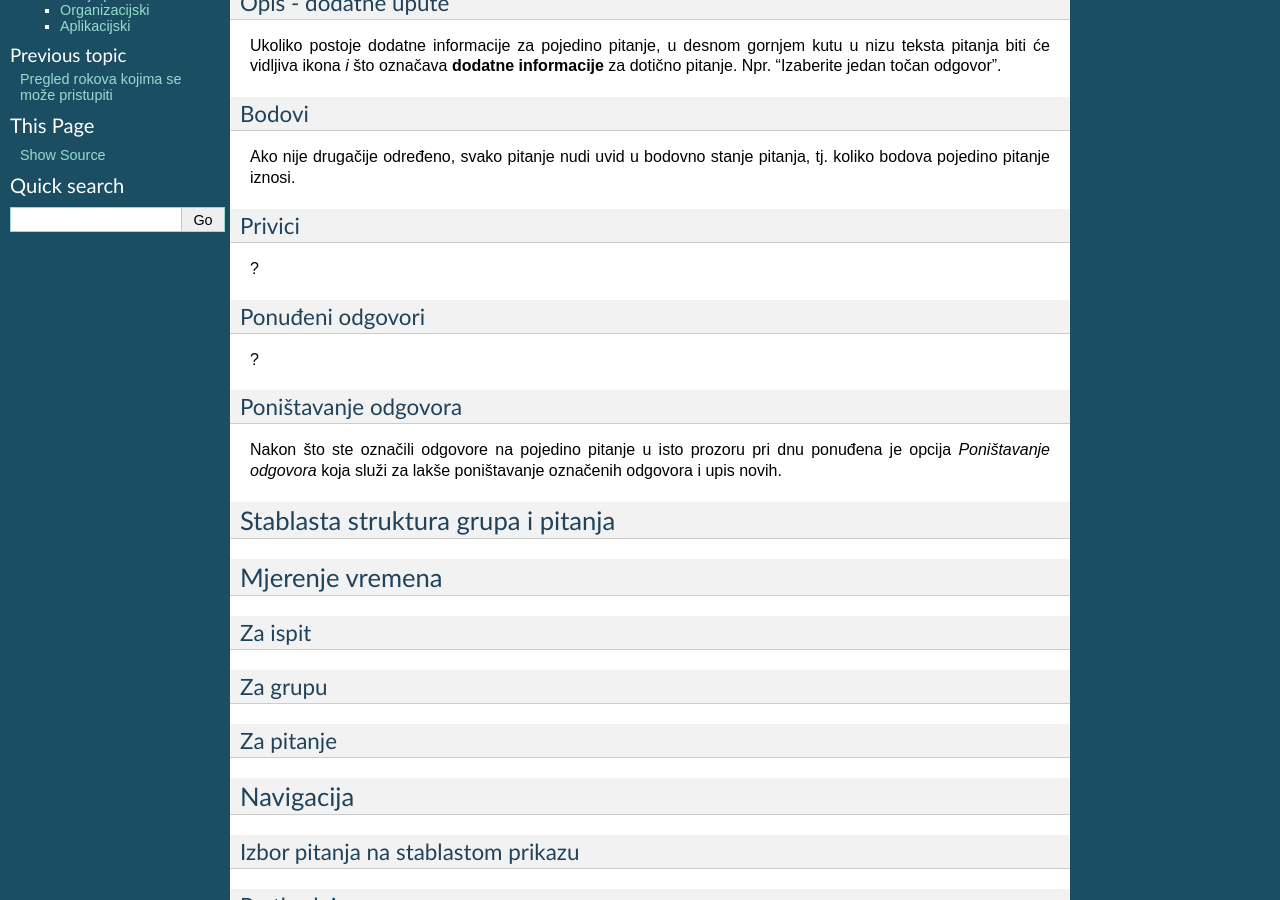
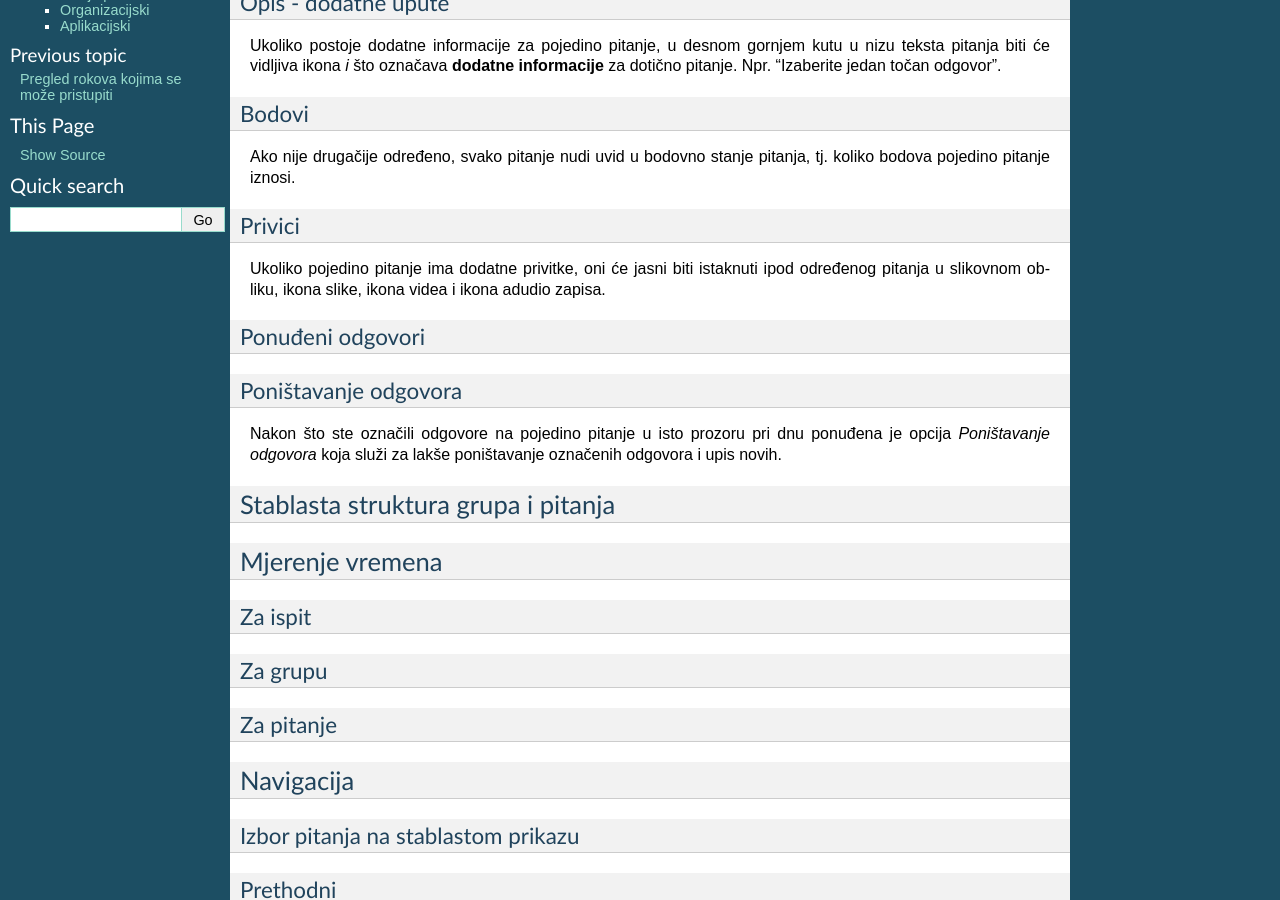
Before and after one commit to pslisko/Performa-365-Reports, a Sphinx documentation site: the page built from docs/pokretanje_ispita.rst, in a window 1280 px wide and 900 px high, scrolled down 488 px. Built offline with Sphinx 7.4.7, drawn with Linux system fonts in a browser that asks for light colours.

Commit message:
Update pokretanje_ispita.rst

```diff
--- a/docs/pokretanje_ispita.rst
+++ b/docs/pokretanje_ispita.rst
@@ -34,12 +34,12 @@ Ako nije drugačije određeno, svako pitanje nudi uvid u bodovno stanje pitanja,
 Privici
 ************
 
-?
+Ukoliko pojedino pitanje ima dodatne privitke, oni će jasni biti istaknuti ipod određenog pitanja u slikovnom obliku, ikona slike, ikona videa i ikona adudio zapisa.
 
 Ponuđeni odgovori
 ******************
 
-?
+
 
 Poništavanje odgovora
 ************************
```
